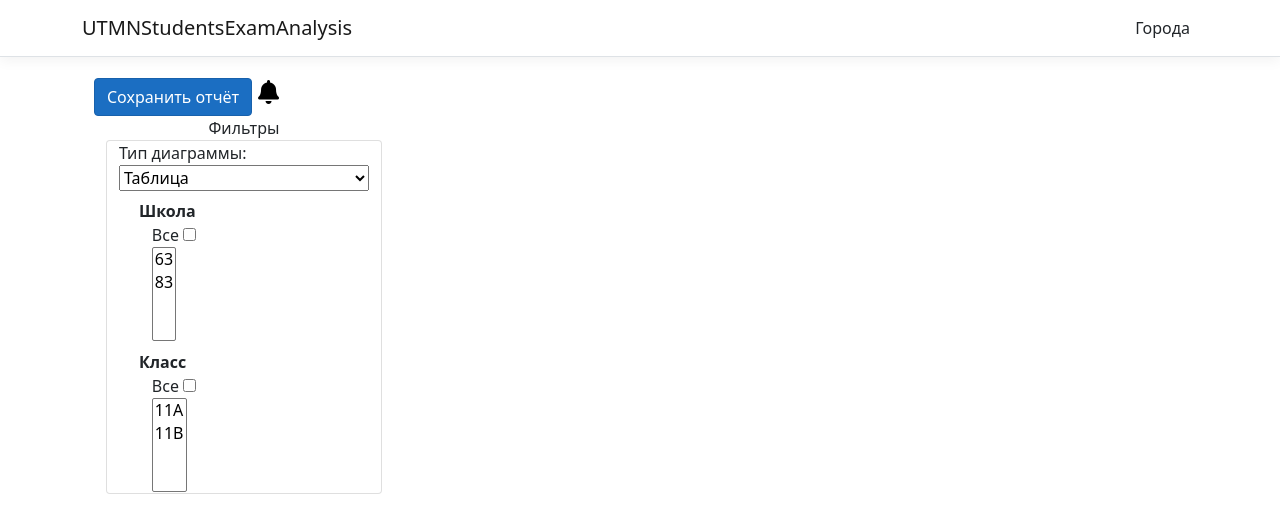
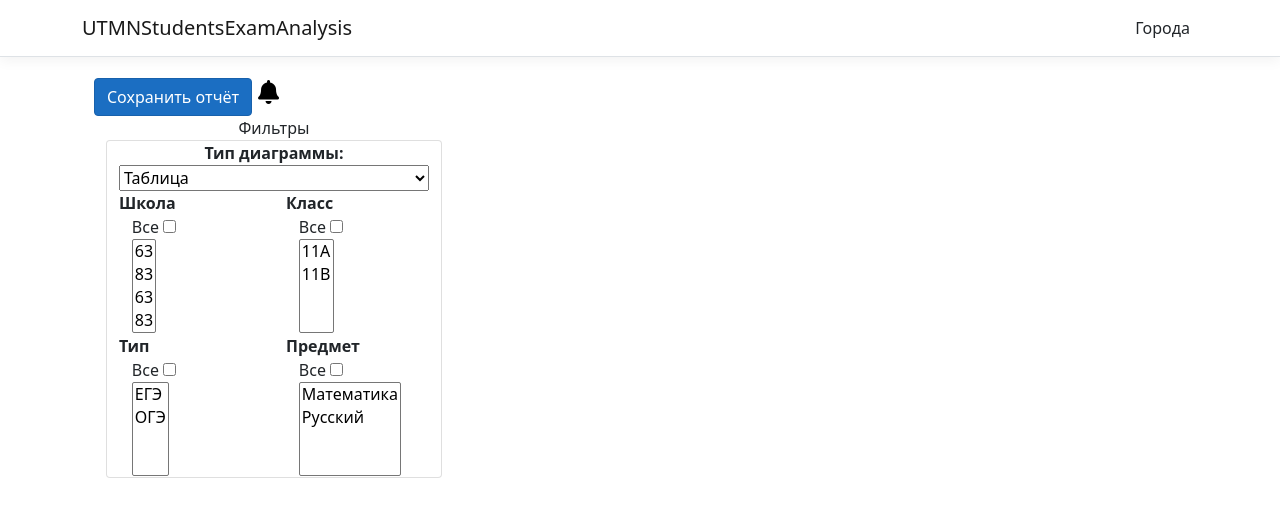
Before and after one commit to Rendei/StudentExamReports, an Angular app in the folder UTMNStudentsExamAnalysis/ClientApp/: page /report in a window 1280 px wide. Shown: the top 530 px of the page. Built offline with nearby package versions, Linux system fonts and the light colour scheme.

Commit message:
fixed prev commit

```diff
--- a/UTMNStudentsExamAnalysis/ClientApp/src/app/report-generator/report-generator.component.css
+++ b/UTMNStudentsExamAnalysis/ClientApp/src/app/report-generator/report-generator.component.css
@@ -6,20 +6,31 @@
   color: #000;
 }
 
+.filters {
+  display: flex;
+  flex-direction: column;
+  max-width: 360px;
+  max-height: 200px;
+}
+
 .filter {
   margin-top: 1vh;
   display: flex;
   flex-direction: column;
-  padding-left: 20px;
+  padding-left: 0.5vw;
+  padding-right: 0.5vw;
+}
+
+.filter-row{
+    display: flex;
+    flex-direction: row;
+    justify-content: space-between;
 }
 
 .options {
   margin-left: 1vw;
 }
 
-.filters{
-    display: flex;
-    flex-direction: column;
-    max-width: 300px;
-    max-height: 200px;
+.filter-label{
+    margin-left: 1vw;
 }
--- a/UTMNStudentsExamAnalysis/ClientApp/src/app/report-generator/report-generator.component.html
+++ b/UTMNStudentsExamAnalysis/ClientApp/src/app/report-generator/report-generator.component.html
@@ -1,4 +1,4 @@
-<main class="container ">
+  <main class="container">
   <button class="btn btn-primary">
     Сохранить отчёт
   </button>
@@ -7,19 +7,21 @@
   </button>
 
   <div class="filters">
-    <span style="margin: auto;">Фильтры</span>
-    <div class="container d-flex">
+    <span class="mx-auto">Фильтры</span>
+    <div class="container">
       <div class="container card">
-        <label for="filterSelect">Тип диаграммы:</label>
+        <b class="mx-auto">Тип диаграммы:</b>
         <select #filterSelect id="filterSelect">
           <option *ngFor="let filterOption of filterOptions" [value]="filterOption"> {{ filterOption }}</option>
         </select>
 
-        <div>
+        <div class="row">
+          <div class="col">
+            <b>Школа</b>
+            <div>
+              <label class="filter-label" for="allSchools">Все <input type="checkbox" id="allSchools"></label>
+            </div>
 
-          <div class="filter">
-            <b>Школа</b>
-            <label style="margin-left: 1vw;" for="allSchools">Все <input type="checkbox" id="allSchools"></label>
             <div class="options">
               <select multiple>
                 <option *ngFor="let schoolOption of schoolOptions" [value]="schoolOption"> {{ schoolOption }}</option>
@@ -27,17 +29,45 @@
             </div>
           </div>
 
-          <div class="filter">
+          <div class="col">
             <b>Класс</b>
-            <label style="margin-left: 1vw;" for="allClasses">Все <input type="checkbox" id="allClasses"></label>
+            <div>
+              <label class="filter-label" for="allClasses">Все <input type="checkbox" id="allClasses"></label>
+            </div>
             <div class="options">
               <select multiple>
                 <option *ngFor="let classOption of classOptions" [value]="classOption"> {{ classOption }}</option>
               </select>
             </div>
           </div>
+        </div>
 
+        <div class="row">
+          <div class="col">
+            <b>Тип</b>
+            <div>
+              <label class="filter-label" for="allTypes">Все <input type="checkbox" id="allTypes"></label>
+            </div>
+            <div class="options">
+              <select multiple>
+                <option *ngFor="let typeOption of typeOptions" [value]="typeOption"> {{ typeOption }}</option>
+              </select>
+            </div>
+          </div>
+
+          <div class="col">
+            <b>Предмет</b>
+            <div>
+              <label class="filter-label" for="allSubjects">Все <input type="checkbox" id="allSubjects"></label>
+            </div>
+            <div class="options">
+              <select multiple>
+                <option *ngFor="let subjectOption of subjectOptions" [value]="subjectOption"> {{ subjectOption }}</option>
+              </select>
+            </div>
+          </div>
         </div>
+
       </div>
     </div>
   </div>
--- a/UTMNStudentsExamAnalysis/ClientApp/src/app/report-generator/report-generator.component.ts
+++ b/UTMNStudentsExamAnalysis/ClientApp/src/app/report-generator/report-generator.component.ts
@@ -9,8 +9,10 @@ export class ReportGeneratorComponent implements OnInit {
   public filterOptions = ["Таблица", "Гистограмма",
     "Круговая диаграмма", "Диаграмма рассеяния"];
 
-  public schoolOptions = ["63", "83"];
+  public schoolOptions = ["63", "83", "63", "83"];
   public classOptions = ["11A", "11B"];
+  public typeOptions = ["ЕГЭ", "ОГЭ"];
+  public subjectOptions = ["Математика", "Русский"];
   constructor() { }
 
   ngOnInit(): void {
```
